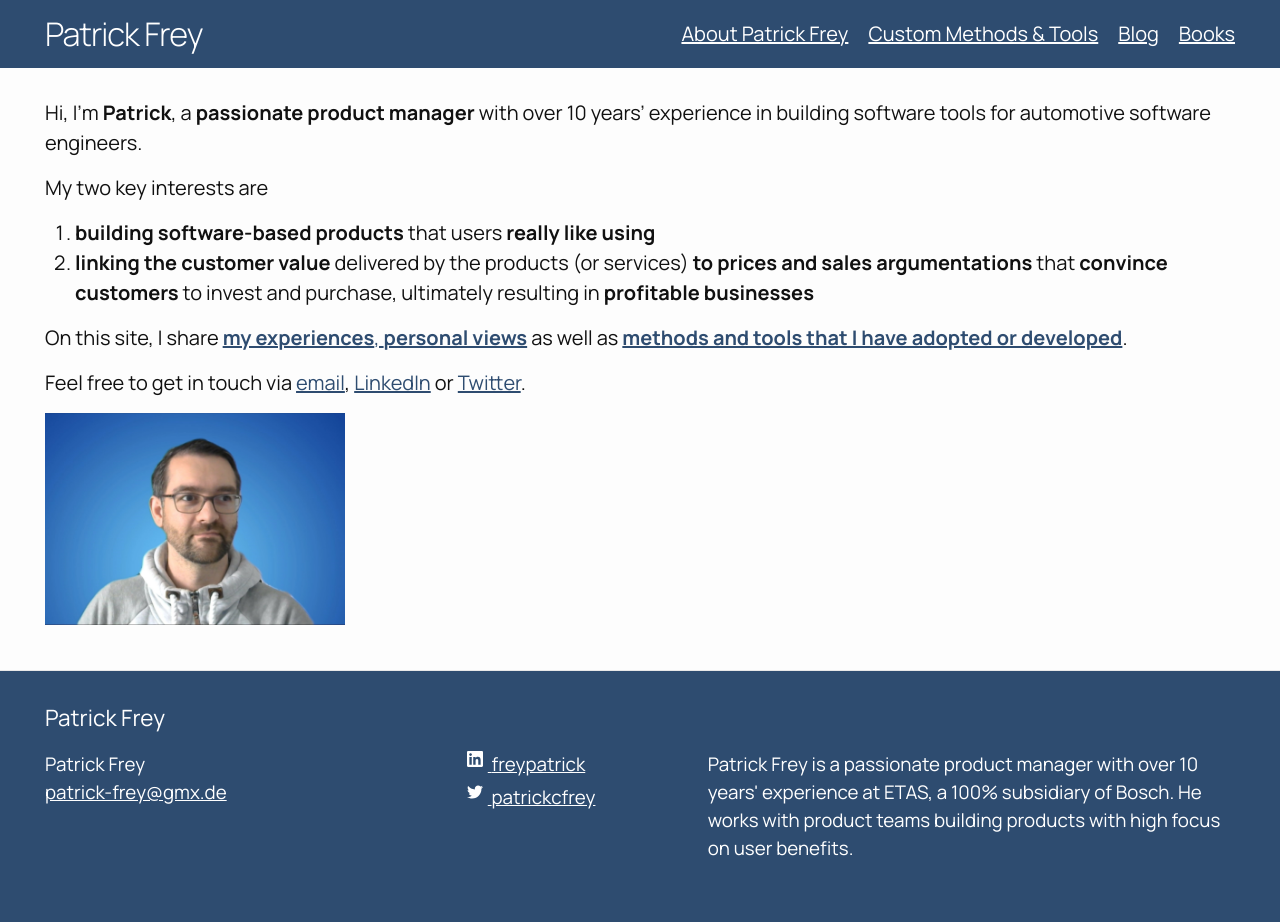
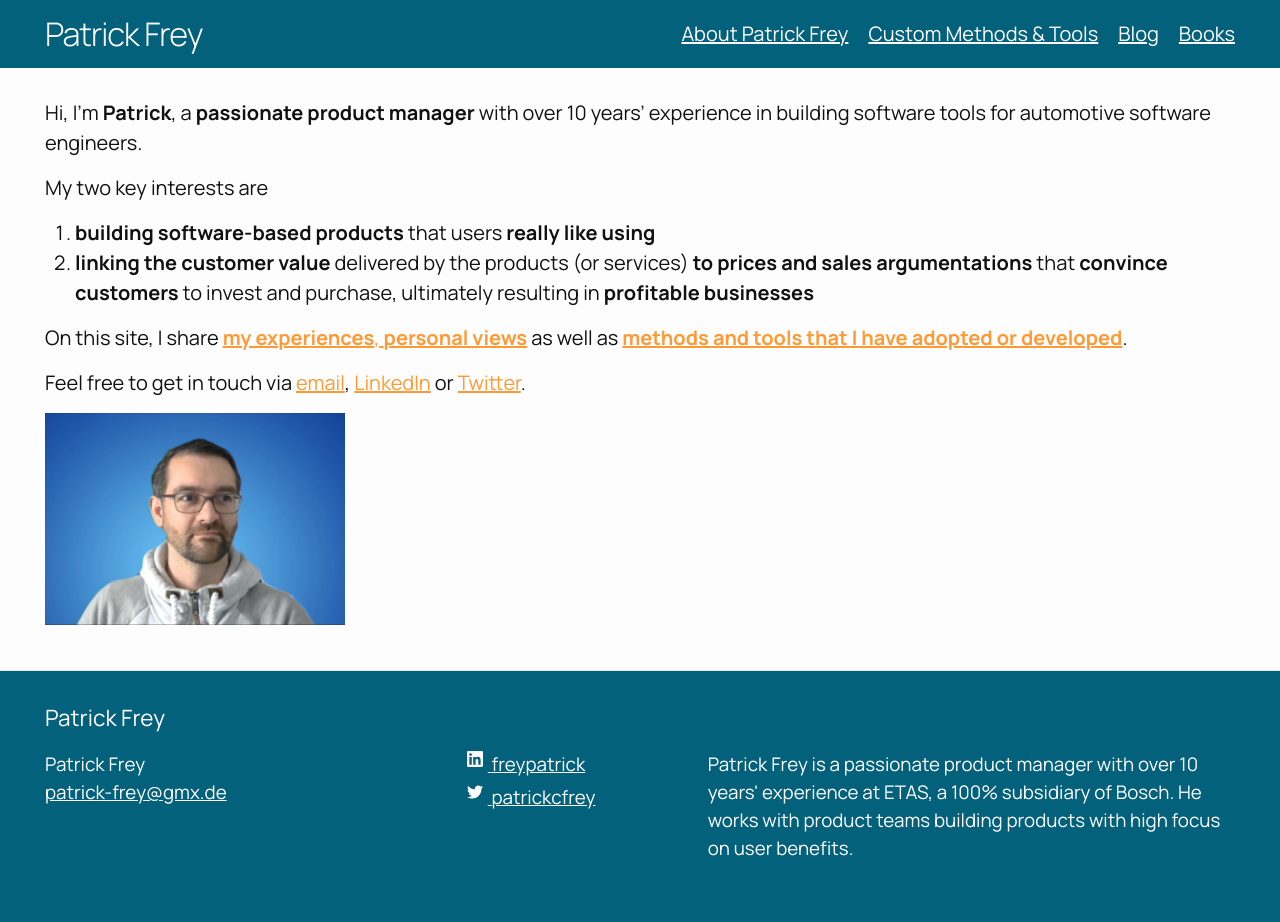
Before and after one commit to patrickfreyproductmanagement/patrickfreyproductmanagement.github.io, a Jekyll site: the page built from index.markdown, in a window 1280 px wide. Built offline with Jekyll 4.4.1, drawn with Linux system fonts in a browser that asks for light colours.

Commit message:
Adapted colors in custom Minima theme to those used in PPT for CUBUDE.

```diff
--- a/_sass/minima.scss
+++ b/_sass/minima.scss
@@ -1,6 +1,18 @@
 @charset "utf-8";
 
 // Define defaults for each variable.
+// Colors from PPT template
+$color1: #04617b;
+$color2: #0f6fc6;
+$color3: #009dd9;
+$color4: #0bd0d9;
+$color5: #10cf9b;
+$color6: #7cca62;
+$color7: #a5c249;
+$color8: #ff9933;
+
+// Other nice colors
+/*
 $color1: #25316D;
 $color2: #5F6F94;
 $color3: #97D2EC;
@@ -15,6 +27,7 @@ $color2: #ACCCF2;
 $color3: #62A2F0;
 $color4: #505E70;
 $color5: #4D7FBD;
+*/
 
 //$base-font-family: -apple-system, BlinkMacSystemFont, "Segoe UI", Roboto, Helvetica, Arial, sans-serif, "Apple Color Emoji", "Segoe UI Emoji", "Segoe UI Symbol" !default;
 $base-font-family: 'Manrope', sans-serif;
@@ -28,6 +41,8 @@ $spacing-unit:     30px !default;
 $text-color:       #111111 !default;
 $background-color: #fdfdfd !default;
 $brand-color:      $color1 !default;
+
+$link-color: $color8;
 
 $grey-color:       #828282 !default;
 $grey-color-light: lighten($grey-color, 40%) !default;
--- a/_sass/minima/_base.scss
+++ b/_sass/minima/_base.scss
@@ -107,15 +107,15 @@ h1, h2, h3, h4, h5, h6 {
  * Links
  */
 a {
-  color: $brand-color;
+  color: $link-color;
   text-decoration: underline;
 
   &:visited {
-    color: darken($brand-color, 15%);
+    color: darken($link-color, 15%);
   }
 
   &:hover {
-    color: $text-color;
+    color: $link-color;
     text-decoration: underline;
   }
 
--- a/_sass/minima/_layout.scss
+++ b/_sass/minima/_layout.scss
@@ -115,7 +115,7 @@
   border-top: 1px solid $grey-color-light;
   padding: $spacing-unit 0;
 
-  background-color: $color1;
+  background-color: $brand-color;
 }
 
 .site-footer a {
```
